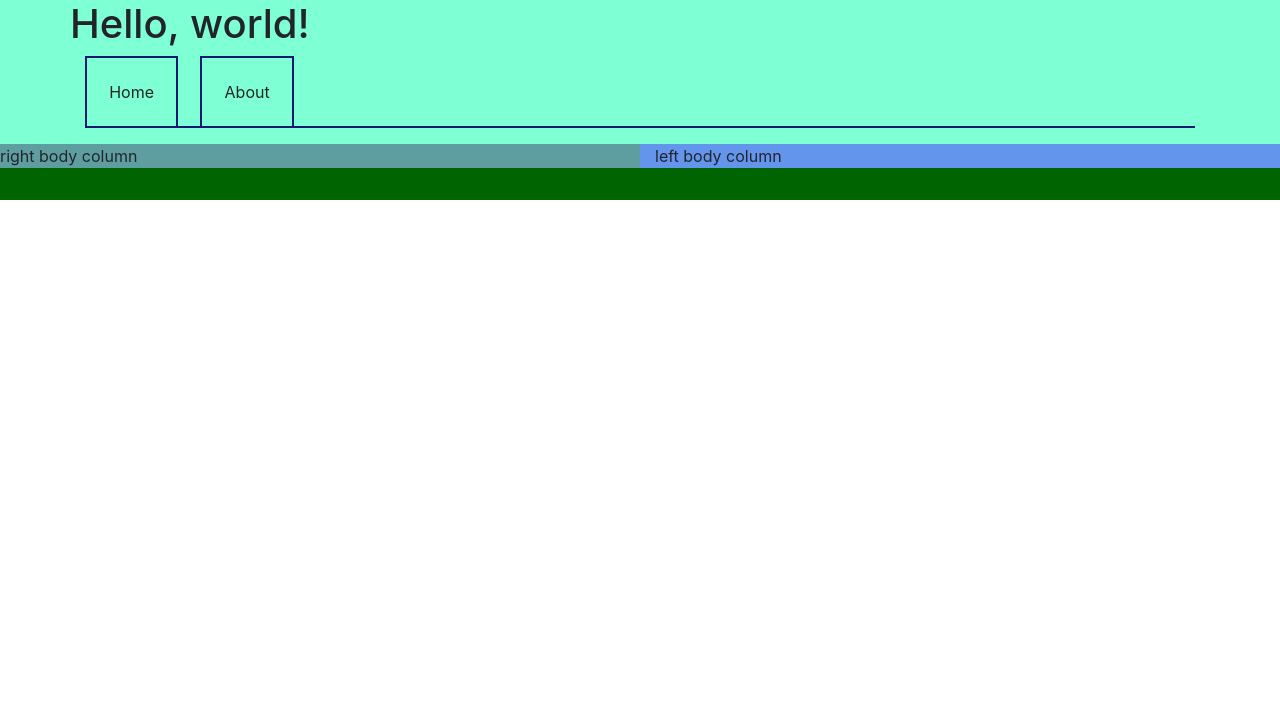
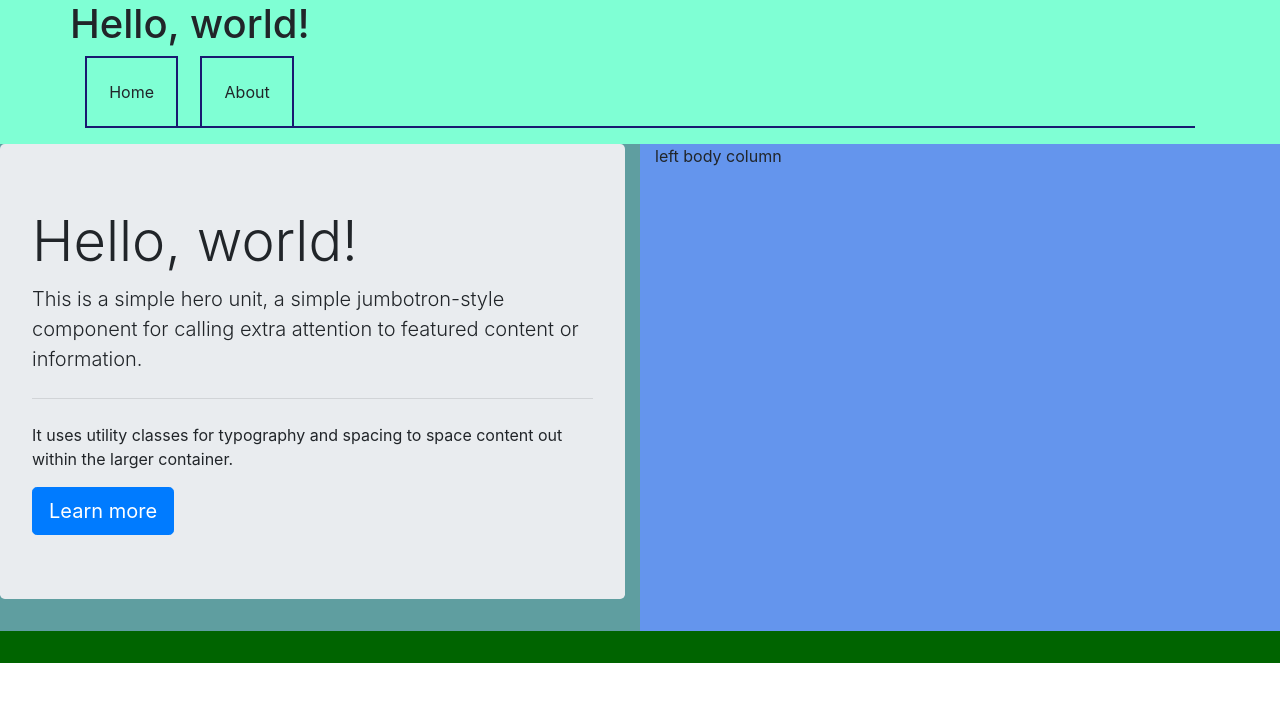
Before and after one commit to jhuerta1197/collab-practice, a plain HTML site: page index.html in a window 1280 px wide. Drawn offline with nearby package versions, Linux system fonts and the light colour scheme.

Commit message:
added jumbotron

```diff
--- a/index.html
+++ b/index.html
@@ -32,7 +32,13 @@
         <div class="row">
             <!---Right column -->
             <div class="col" id="col-right">
-                right body column
+                <div class="jumbotron">
+                    <h1 class="display-4">Hello, world!</h1>
+                    <p class="lead">This is a simple hero unit, a simple jumbotron-style component for calling extra attention to featured content or information.</p>
+                    <hr class="my-4">
+                    <p>It uses utility classes for typography and spacing to space content out within the larger container.</p>
+                    <a class="btn btn-primary btn-lg" href="#" role="button">Learn more</a>
+                  </div>
             </div>
             <!--- Left column-->
             <div class="col" id="col-left">
```
